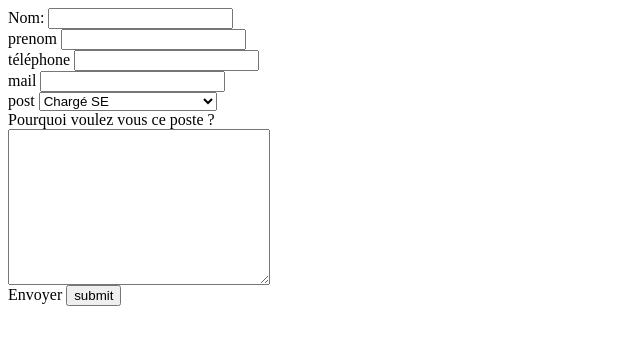
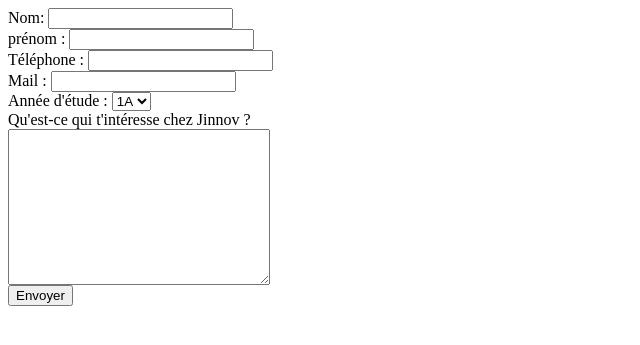
Before and after one commit to LOSS98/JINNOV, a Flask app: page / in a window 1280 px wide. Shown: the top 345 px of the page, without its empty margins (0-640 px from the left). Run offline with Flask 2, Linux system fonts and the light colour scheme.

Commit message:
form pour devis et demande d'inscription finale 1

```diff
--- a/app.py
+++ b/app.py
@@ -7,10 +7,12 @@ app = Flask(__name__)
 def index():
     return render_template("mail_form_student.html")
 
+#route pour la création de devis
 @app.route('/mail_devis', methods=["POST"])
 def mail_devis():
     return Mail_devis_create()
 
+#route pour la création d"une demande d'inscriptions
 @app.route('/mail_student', methods=["POST"])
 def mail_student():
     return Mail_student_create()
--- a/templates/mail_form_student.html
+++ b/templates/mail_form_student.html
@@ -7,43 +7,38 @@
             </label>
     <br>
             <label>
-                prenom
+                prénom :
                 <input type="text" name="prenom" id="prenom">
             </label>
             <br>
             <label>
-                téléphone
+                Téléphone :
                 <input type="text" name="téléphone" id="téléphone">
             </label>
             <br>
             <label>
-                mail
+                Mail :
                 <input type="mail" name="mail" id="mail">
             </label>
             <br>
             <label>
-                post
-                <select name="Post" >
-
-                    <option>Chargé SE </option>
-                    <option>Chargé RH </option>
-                    <option>Chargé SI </option>
-                    <option>Chargé Dev Co </option>
-                    <option>Chargé de communication </option>
-
+                Année d'étude :
+                <select name = 'annee_etude'>
+                    <option> 1A </option>
+                    <option> 2A </option>
+                    <option> 3A </option>
+                    <option> 4A </option>
+                    <option> 5A </option>
                 </select>
             </label>
             <br>
             <label>
-                Pourquoi voulez vous ce poste ? <br>
+                Qu'est-ce qui t'intéresse chez Jinnov ? <br>
                 <textarea name="motivations" id="motivations" cols="30" rows="10" number ='500000' form = 'mail_form_student'></textarea>
 
             </label>
             <br>
-            <label>
-                Envoyer
-                <input type="submit" value="submit">
-            </label>
+                <input type="submit" value="Envoyer">
         </form>
     </div>
 </html>
```
Also changed, not shown: models/utils.py (+9 -11 lines), templates/mail_form_devis.html (+7 -9 lines).
